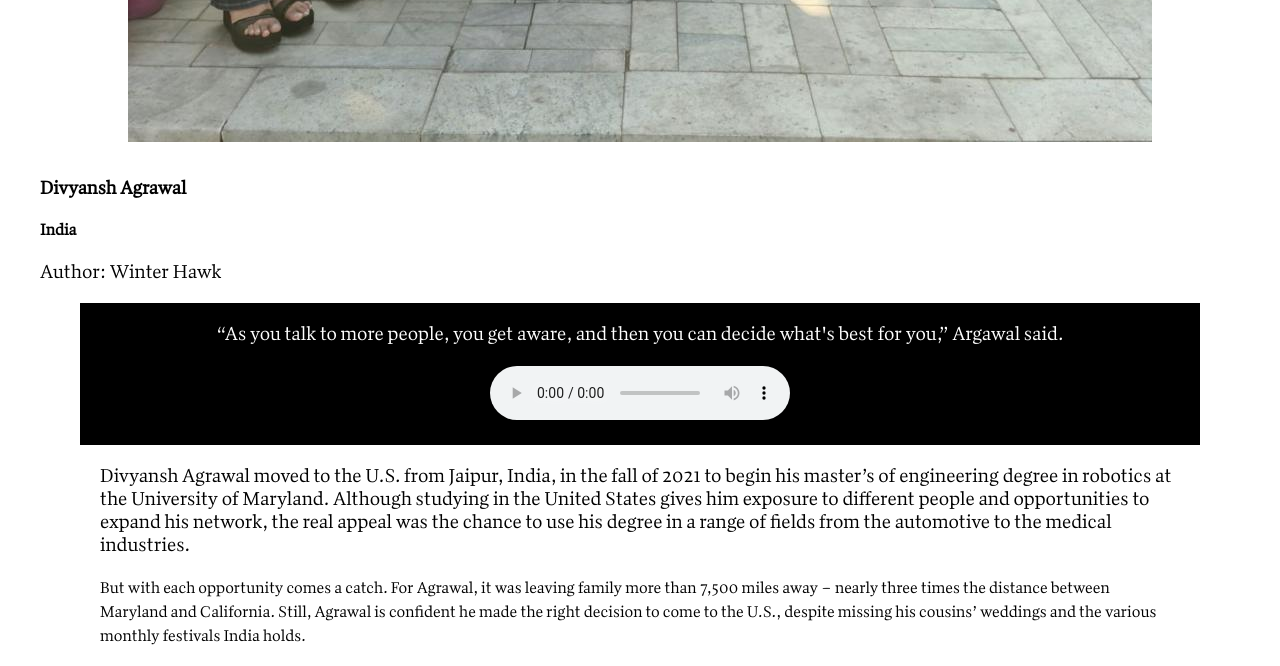
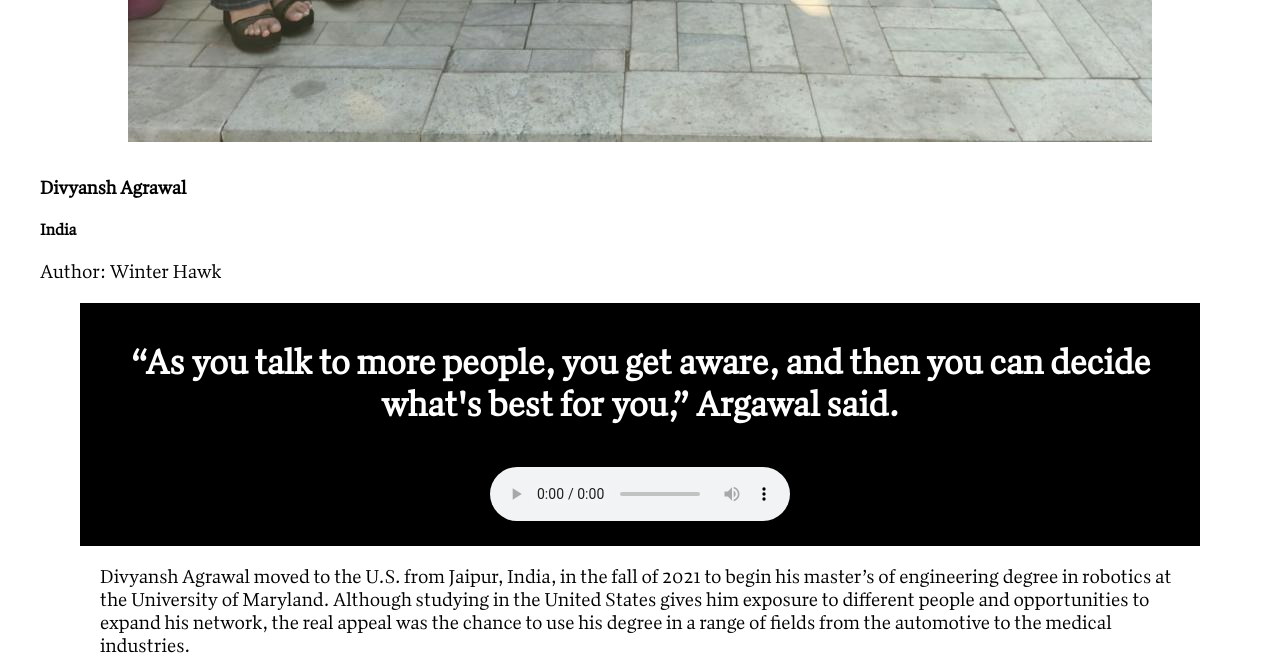
Before and after one commit to skanipakala/InternationalStudentsPage, a Flask app: page /student/1 in a window 1280 px wide. Shown: the part 1061-1727 px from the top of the page. Run offline with Flask 2, Linux system fonts and the light colour scheme.

Commit message:
quote fixes - bold

```diff
--- a/InternationalStudentsWebpage/static/css/student_detail_style.css
+++ b/InternationalStudentsWebpage/static/css/student_detail_style.css
@@ -25,7 +25,8 @@ body {
 }
 
 .quote-text {
-  margin: 0;
+  margin: 20px;
+  font-size: 35px;
   align-items: center;
   justify-content: center;
   text-align: center;
--- a/InternationalStudentsWebpage/templates/student_detail.html
+++ b/InternationalStudentsWebpage/templates/student_detail.html
@@ -23,7 +23,7 @@
                 <h4>{{ student.country }}</h4>
                 <p>Author: {{ student.author }}</p>
                 <div class="quote-box">
-                    <p class="quote-text">{{ student.quote }}</p>
+                    <h5 class="quote-text"><b>{{ student.quote }}</b></h5>
                     <audio controls>
                         <source src= "{{ url_for('static', filename='audio/' + student['audio_file']) }}" type="audio/mpeg">
                         Your browser does not support the audio element.
```
